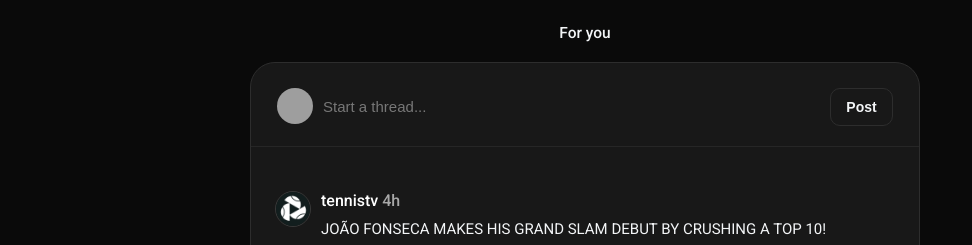
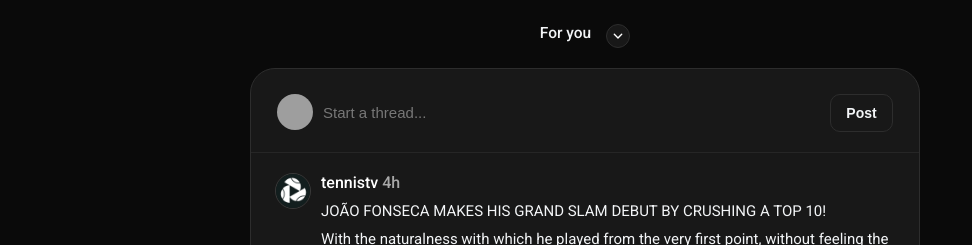
Before and after one commit to andersantos93/threads, a plain HTML site: page index.html in a window 1280 px wide. Shown: the top 245 px of the page, 55-1027 px from the left. Drawn offline with Linux system fonts and the light colour scheme; grey boxes are pictures that could not be loaded.

Commit message:
Add switch post button

```diff
--- a/index.html
+++ b/index.html
@@ -175,7 +175,28 @@
       </section>
 
       <div class="content">
-        <h6 class="content-for-you">For you</h6>
+        <div class="content-for-you">
+          <h6>For you</h6>
+          <div class="switch-post">
+            <svg
+              aria-label="More"
+              role="img"
+              viewBox="0 0 13 12"
+              class="x1lliihq x135i0dr x2lah0s x1f5funs x1n2onr6 x1bl4301 x1yxark7"
+              style="--fill: currentColor; --height: 12px; --width: 12px"
+            >
+              <title>More</title>
+              <path
+                d="m2.5 4.2 4 4 4-4"
+                fill="none"
+                stroke="currentColor"
+                stroke-linecap="round"
+                stroke-linejoin="round"
+                stroke-width="1.5"
+              ></path>
+            </svg>
+          </div>
+        </div>
 
         <section id="container">
           <div id="new-post">
--- a/styles/main.css
+++ b/styles/main.css
@@ -57,13 +57,6 @@ a {
   font-weight: 550;
 }
 
-.content-for-you {
-  text-align: center;
-  font-size: 15.5px;
-  font-weight: 500;
-  color: var(--color-description);
-}
-
 @media screen and (max-width: 699px) {
   .content {
     padding: 10px 1rem 90px 1rem;
@@ -87,6 +80,10 @@ a {
     justify-content: space-between;
     z-index: 100;
     background-color: var(--body-background);
+  }
+
+  #top-menu > .option.logo {
+    margin-left: 60px;
   }
 
   #footer-menu {
--- a/styles/posts.css
+++ b/styles/posts.css
@@ -2,7 +2,7 @@
   display: flex;
   flex-direction: column;
   gap: 30px;
-  padding: 1.5rem;
+  padding: 0 1.5rem 1.5rem 1.5rem;
 }
 
 .post .profile-image {
@@ -99,6 +99,33 @@
     border-bottom-right-radius: 0;
   }
 
+  .content-for-you {
+    display: flex;
+    justify-content: center;
+    gap: 15px;
+  }
+
+  .content-for-you h6 {
+    text-align: center;
+    font-size: 15.5px;
+    font-weight: 500;
+    color: var(--color-description);
+  }
+
+  .content-for-you .switch-post {
+    background-color: var(--posts-background);
+    padding: 2px 5px;
+    border: 1px solid var(--posts-border-color);
+    width: 24px;
+    height: 24px;
+    border-radius: 40px;
+  }
+
+  .content-for-you .switch-post svg {
+    width: 12px;
+    height: 12px;
+  }
+
   #new-post > .divider {
     margin-bottom: 20px;
     width: 100%;
```
